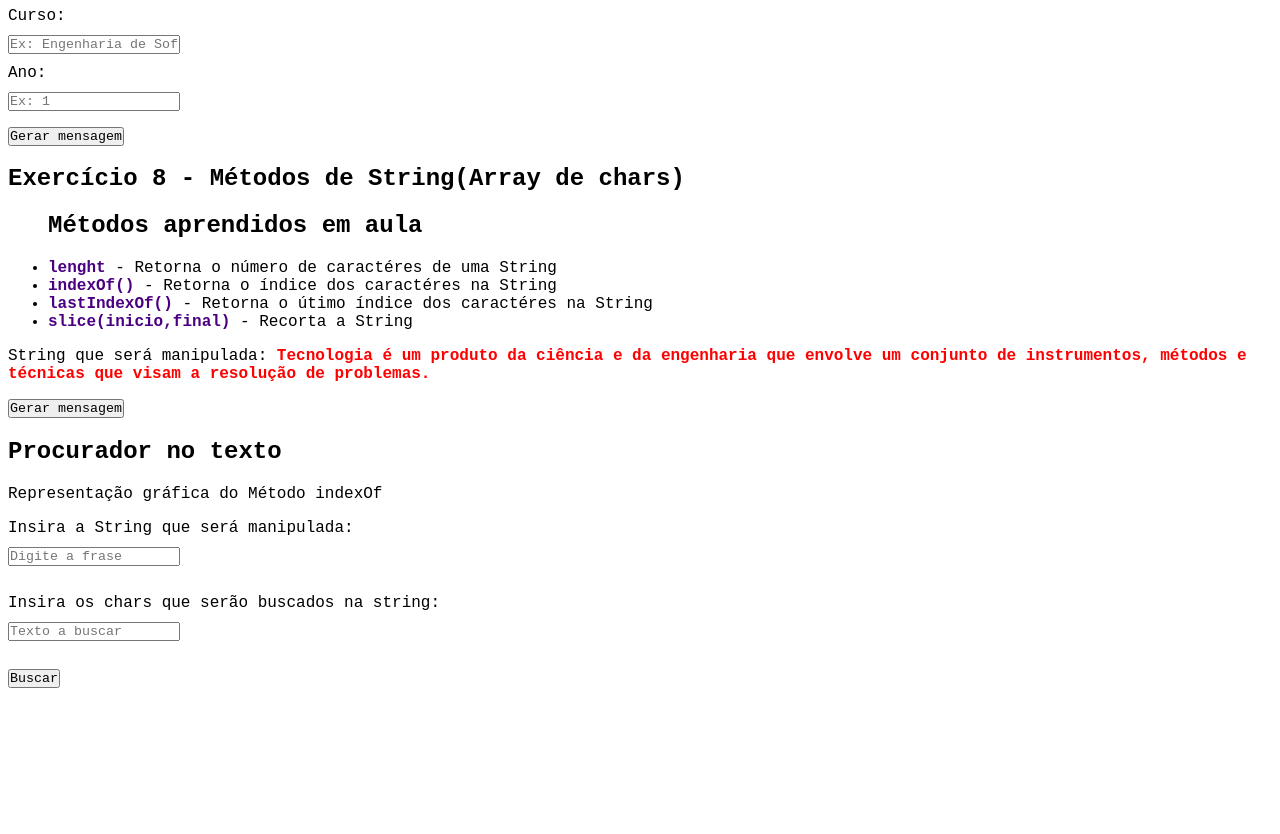
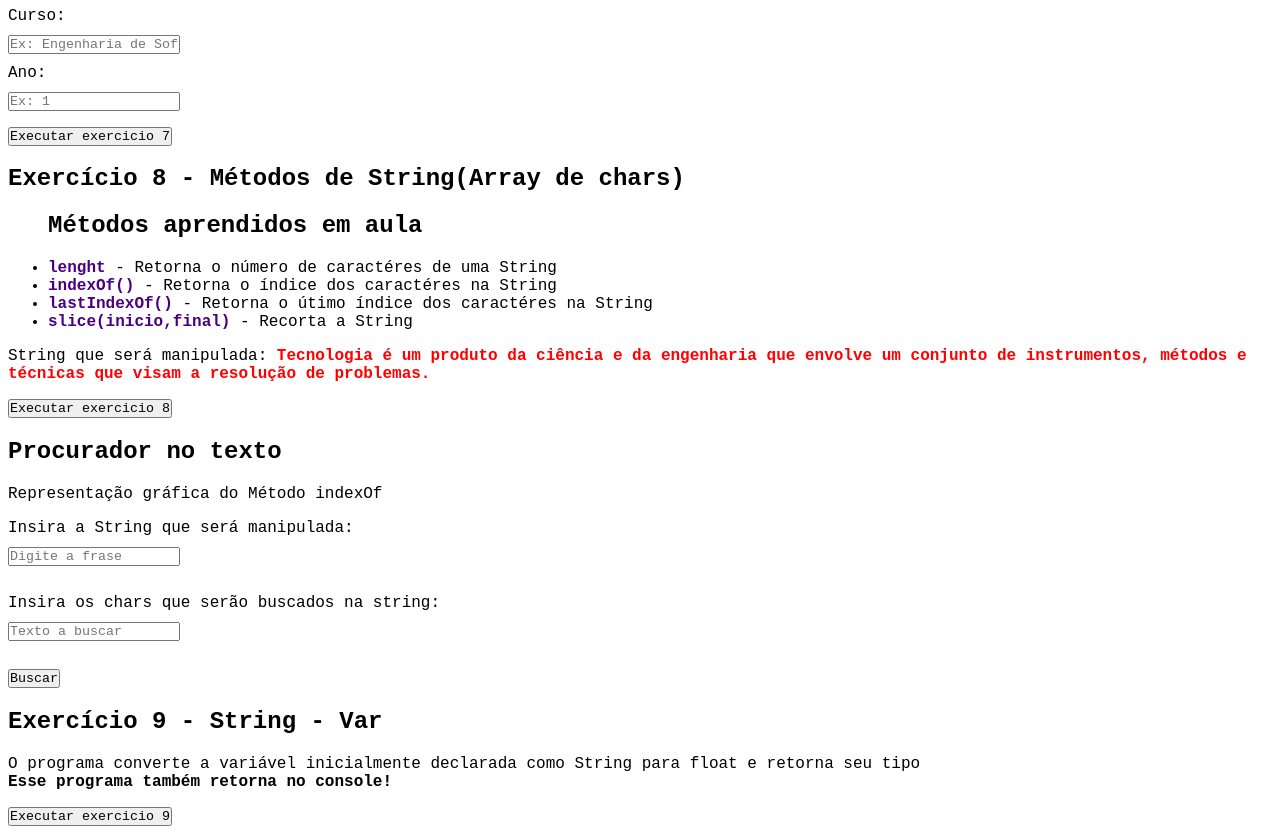
Before and after one commit to Stratfy/vinheria-agnello-web-dev, a plain HTML site: page index.html in a window 1280 px wide. Shown: the part 1163-1997 px from the top of the page. Before the commit the page ends 1867 px from the top, so only its background shows below. Drawn offline with Linux system fonts and the light colour scheme.

Commit message:
Todos os exercício funcionais

```diff
--- a/index.html
+++ b/index.html
@@ -87,7 +87,7 @@
                 <label for="ano">Ano:</label>
                 <input type="number" id="ano" placeholder="Ex: 1" min="1" step="1">
 
-                <p><button onclick="exercicio7()">Gerar mensagem</button></p>
+                <p><button onclick="exercicio7()">Executar exercicio 7</button></p>
 
                 <div class="output" id="resultadoex7"></div>
 
@@ -107,7 +107,7 @@
                     String que será manipulada: <strong id="snome">Tecnologia é um produto da ciência e da engenharia que
                     envolve um conjunto de instrumentos, métodos e técnicas que visam a resolução de problemas.</strong><br>
                 </p>
-                <button onclick="exercicio8()">Gerar mensagem</button>
+                <button onclick="exercicio8()">Executar exercicio 8</button>
                 <pre class="output" id="resultadoex8"></pre>
 
                 <h2>Procurador no texto</h2>
@@ -121,10 +121,14 @@
 
                 <p id="resultadoindextexto"></p>
 
+            </article>
 
-
-
-
+            <article class="exercicio">
+                <h1>Exercício 9 - String - Var</h1>
+                <p>O programa converte a variável inicialmente declarada como String para float e retorna seu tipo<br>
+                <b>Esse programa também retorna no console!</b>
+                </p>
+                <button onclick="exercicio9()">Executar exercicio 9</button>
 
             </article>
 
```
